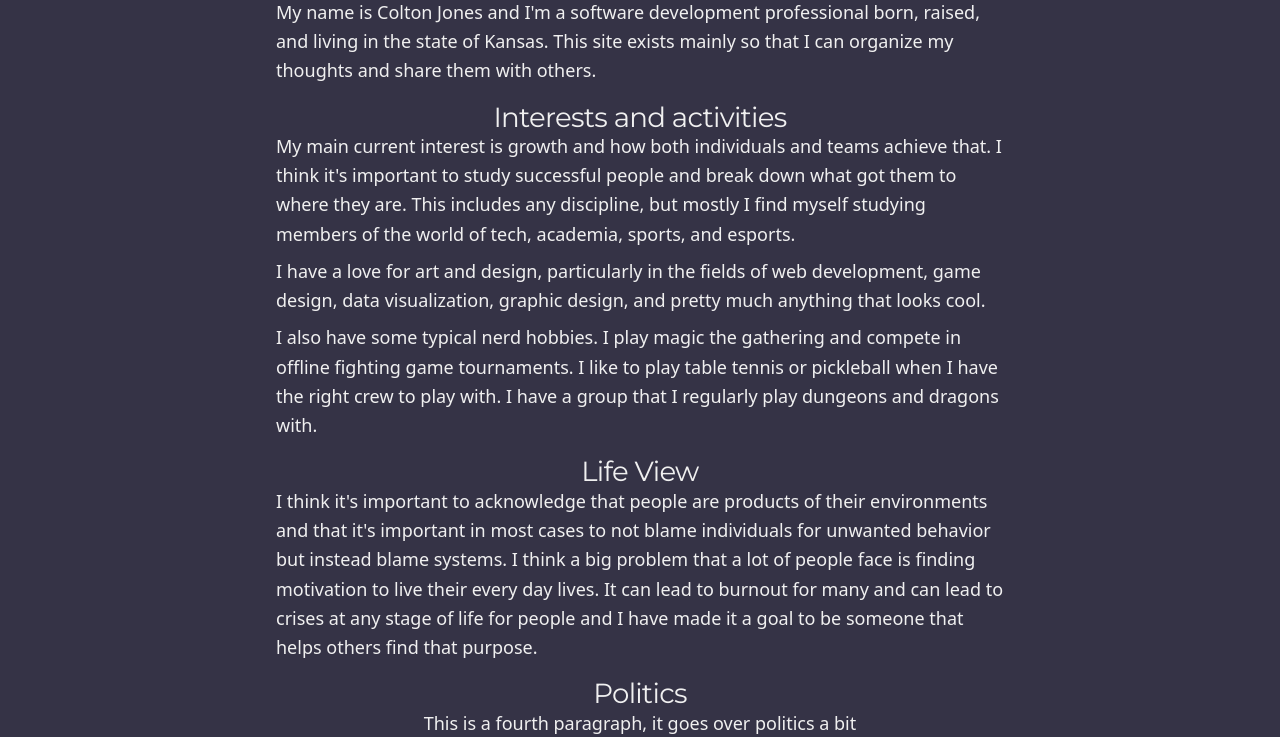
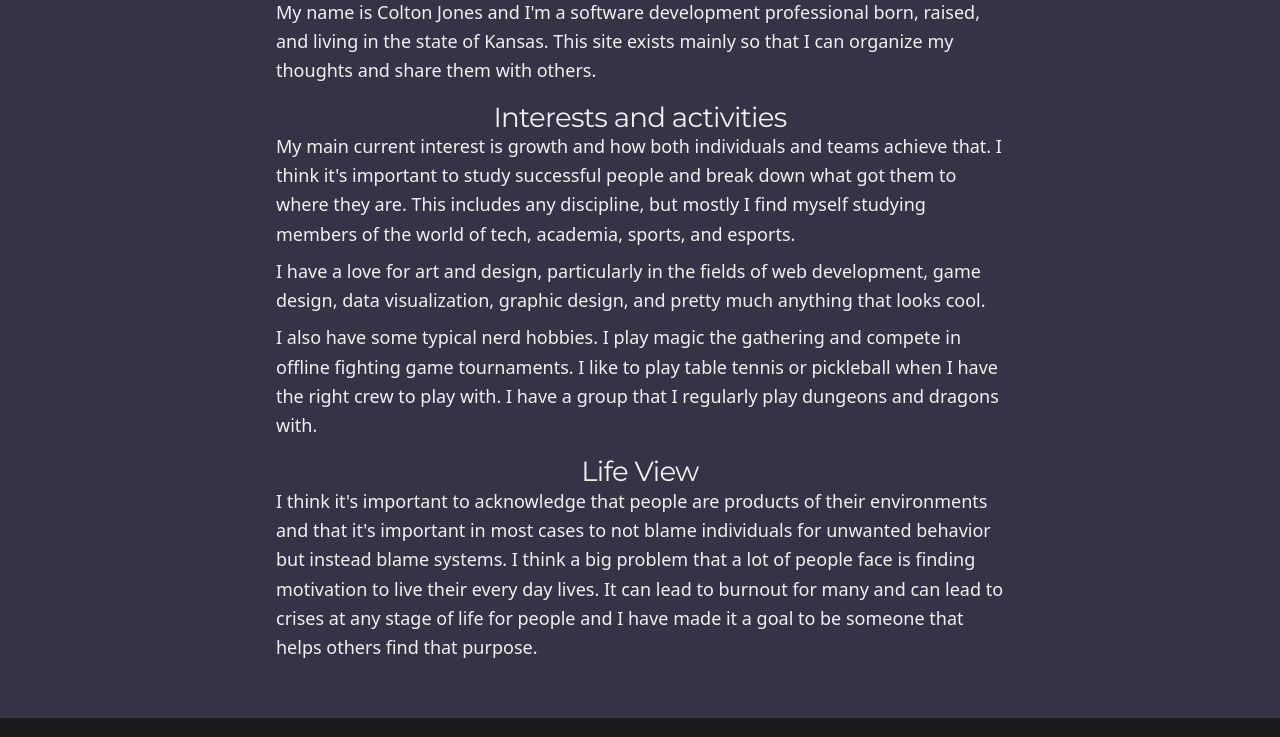
Before and after one commit to ColtonJones197/full-reset, a Gatsby site: page /about in a window 1280 px wide. Shown: the part 200-937 px from the top of the page. Built offline with nearby package versions, Linux system fonts and the light colour scheme; Gatsby itself is replaced by a stand-in of ours.

Commit message:
about page content

```diff
--- a/src/pages/about.js
+++ b/src/pages/about.js
@@ -25,8 +25,6 @@ const AboutPage = () => {
                         I think a big problem that a lot of people face is finding motivation to live their every day lives.
                         It can lead to burnout for many and can lead to crises at any stage of life for people and I have made it a goal to be someone that helps others
                         find that purpose.</p>
-                    <h3 className="flex justify-center">Politics</h3>
-                    <p className="flex justify-center mb-4">This is a fourth paragraph, it goes over politics a bit</p>
                 </div>
             </main>
         </Layout>
```
